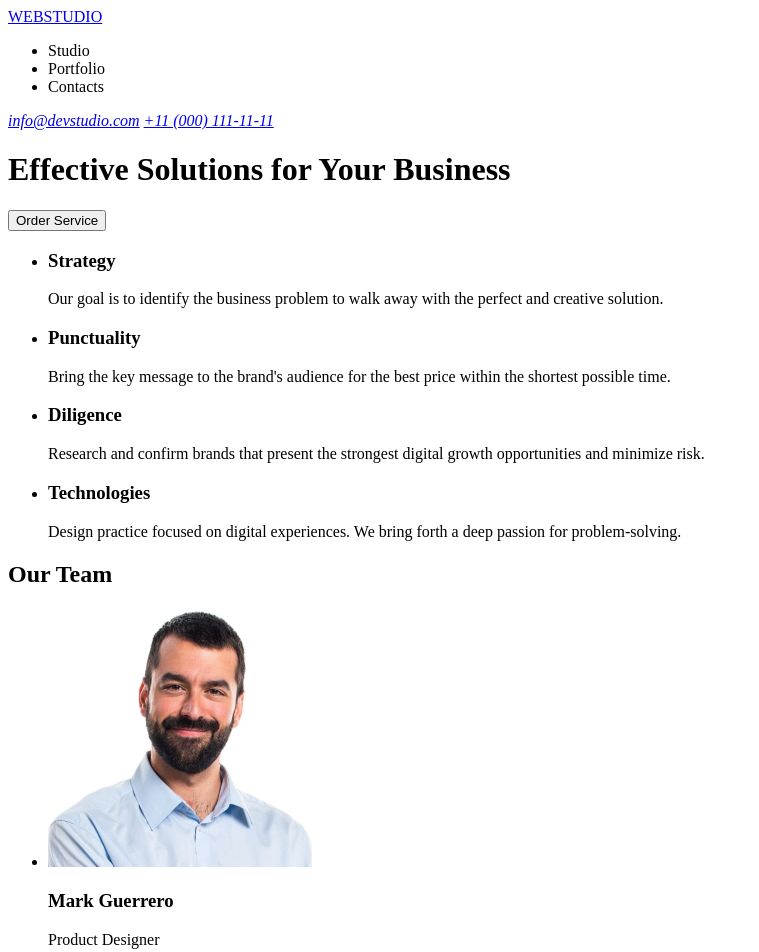
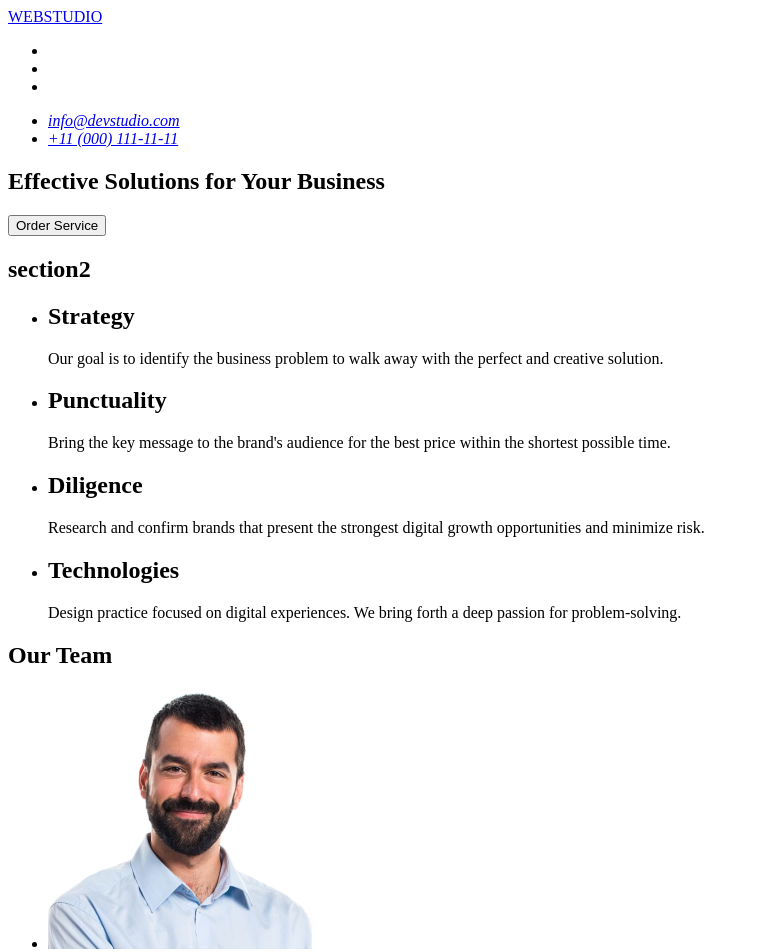
Before and after one commit to buhaiov-v/goit-markup-hw-01, a plain HTML site: page index.html in a window 1280 px wide. Shown: the top 952 px of the page, without its empty margins (0-759 px from the left). Drawn offline with Linux system fonts and the light colour scheme.

Commit message:
finish-dz1_v2

```diff
--- a/index.html
+++ b/index.html
@@ -7,44 +7,60 @@
   </head>
   <body>
     <header>
-      <a href="/">WEBSTUDIO</a>
       <nav>
+        <a href="./index.html">WEBSTUDIO</a>
         <ul>
-          <li>Studio</li>
-          <li>Portfolio</li>
-          <li>Contacts</li>
+          <li><a href="" Studio></a></li>
+          <li><a href="" Portfolio></a></li>
+          <li><a href="" Contacts></a></li>
         </ul>
       </nav>
       <address>
-        <a href="mailto:info@devstudio.com">info@devstudio.com</a>
-        <a href="tel:+110001111111"> +11 (000) 111-11-11</a>
+        <ul>
+          <li><a href="mailto:info@devstudio.com">info@devstudio.com</a></li>
+          <li><a href="tel:+110001111111">+11 (000) 111-11-11</a></li>
+        </ul>
       </address>
     </header>
     <main>
+      <section>
         <h1>Effective Solutions for Your Business</h1>
         <button type="button">Order Service</button>
+      </section>
+      <section>
+        <h2>section2</h2>
         <ul>
           <li>
-          <h3>Strategy</h3>
+            <h2>Strategy</h2>
+            <p>
               Our goal is to identify the business problem to walk away with the
               perfect and creative solution.
+            </p>
           </li>
           <li>
-          <h3>Punctuality</h3>
+            <h2>Punctuality</h2>
+            <p>
               Bring the key message to the brand's audience for the best price
               within the shortest possible time.
+            </p>
           </li>
           <li>
-          <h3>Diligence</h3>
-          Research and confirm brands that present the strongest digital growth
-          opportunities and minimize risk.
+            <h2>Diligence</h2>
+            <p>
+              Research and confirm brands that present the strongest digital
+              growth opportunities and minimize risk.
+            </p>
           </li>
           <li>
-          <h3>Technologies</h3>
-          Design practice focused on digital experiences. We bring forth a deep
-          passion for problem-solving.
+            <h2>Technologies</h2>
+            <p>
+              Design practice focused on digital experiences. We bring forth a
+              deep passion for problem-solving.
+            </p>
           </li>
         </ul>
+      </section>
+      <section>
         <h2>Our Team</h2>
         <ul>
           <li>
@@ -80,9 +96,10 @@
             <p>UI Designer</p>
           </li>
         </ul>
+      </section>
     </main>
     <footer>
-      <a href="/">WEBSTUDIO</a>
+      <a href="./index.html">WEBSTUDIO</a>
       <p>
         Increase the flow of Tstomers and sales for your business with digital
         marketing & growth solutions.
```
Lines whose indentation alone changed are shown as unchanged.
